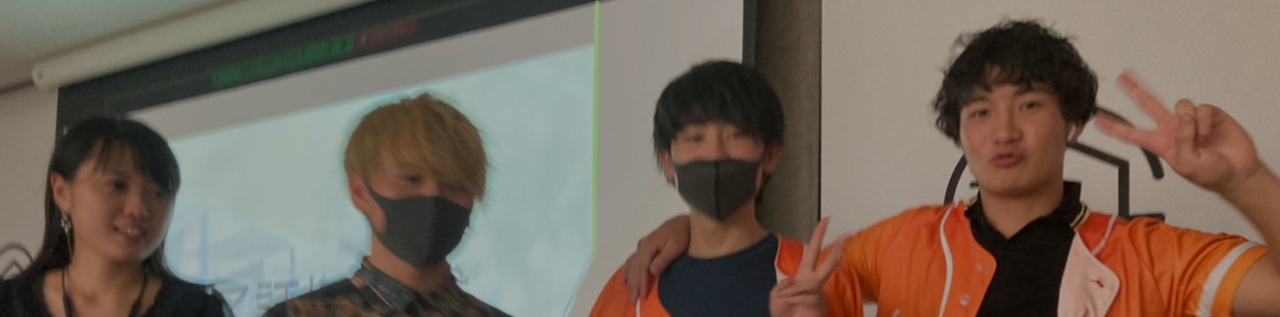
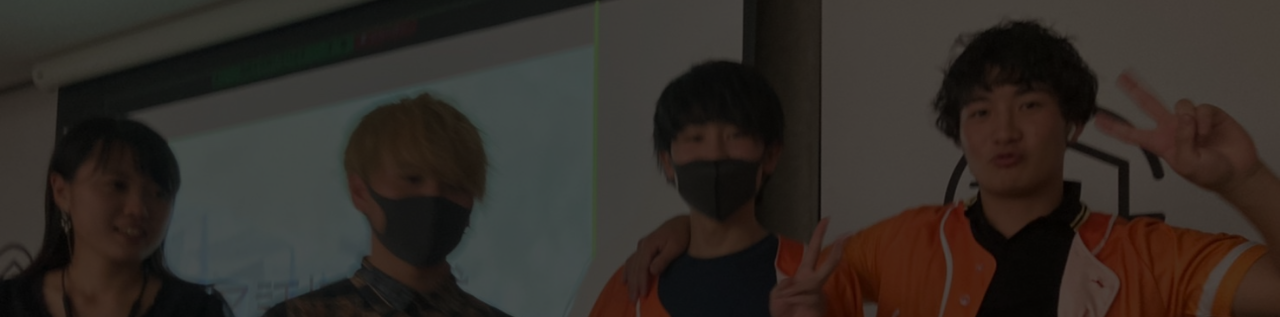
Before and after one commit to kakecyanman/my-portfolio, a plain HTML site: page index.html in a window 1280 px wide. Shown: the top 317 px of the page. Drawn offline with Linux system fonts and the light colour scheme.

Commit message:
微調整

```diff
--- a/style.css
+++ b/style.css
@@ -12,7 +12,7 @@
   height: 100vh;
   object-fit: cover;
   background-color: black;
-  opacity: 30%;
+  opacity: 70%;
   position: absolute;
   z-index: 2;
 }
```
